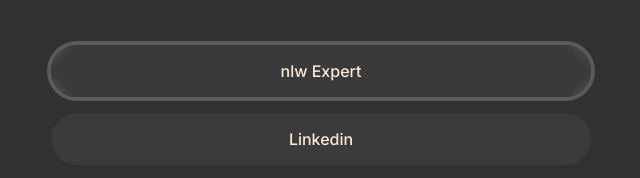
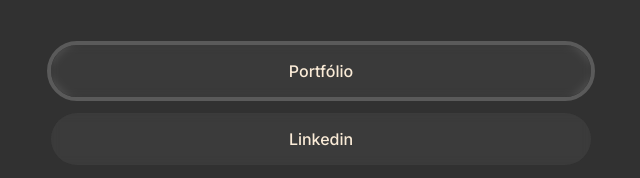
Before and after one commit to bgoomes/links, a plain HTML site: page index.html in a window 1280 px wide. Shown: the part 276-454 px from the top of the page, 319-959 px from the left. Drawn offline with nearby package versions, Linux system fonts and the light colour scheme.

Commit message:
Update index.html

```diff
--- a/index.html
+++ b/index.html
@@ -43,7 +43,7 @@
       <ul>
         <!-- Seção para links inportantes de eventos -->
           <li class="destaque">
-          <a href="https://www.rocketseat.com.br/eventos/nlw/convite/bruno-1360" target="_blank">nlw Expert</a>
+          <a href="https://obrunogomes.vercel.app" target="_blank">Portfólio</a>
         </li>
 
 
```
